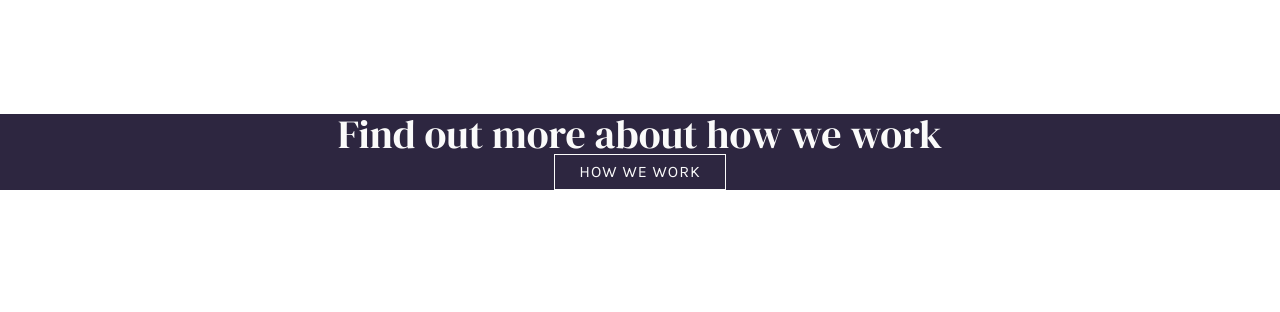
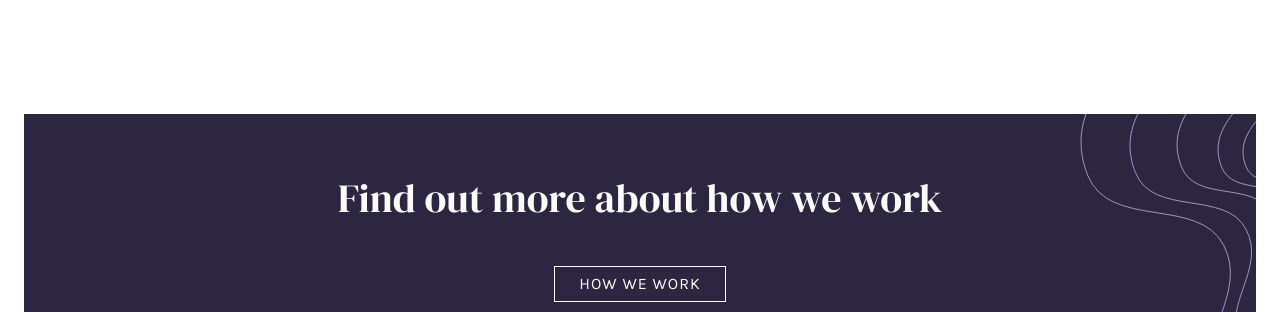
Before and after one commit to smajewski1980/insure_landing_page, a plain HTML site: page index.html in a window 1280 px wide. Shown: the part 3150-3462 px from the top of the page. Drawn offline with Linux system fonts and the light colour scheme; a web font is replaced by a local one.

Commit message:
styled section-cta

```diff
--- a/index.html
+++ b/index.html
@@ -112,6 +112,7 @@
     </section>
 
     <section class="section-cta">
+      <img src="/images/bg-pattern-how-we-work-mobile.svg" alt="" />
       <p>Find out more about how we work</p>
       <button>HOW WE WORK</button>
     </section>
--- a/sass/layout/_section-cta.scss
+++ b/sass/layout/_section-cta.scss
@@ -1,7 +1,21 @@
 @use "../abstracts/variables" as *;
 
 .section-cta {
+  position: relative;
+  img {
+    position: absolute;
+    top: 0;
+    right: 0;
+    z-index: 1;
+  }
   color: $neutral-very-light-gray;
   background-color: $primary-dk-violet;
-  margin-block: 8rem;
+  margin: 8rem 1.5rem;
+  padding: 4rem 1.5rem;
+
+  p {
+    margin-bottom: 3rem;
+    position: relative;
+    z-index: 5;
+  }
 }
--- a/sass/layout/_section-different.scss
+++ b/sass/layout/_section-different.scss
@@ -1,10 +1,6 @@
 @use "../abstracts/mixins" as *;
 
 .section-different {
-  // * {
-  //   outline: 2px solid lime;
-  // }
-
   &::before {
     @include section-decoration;
   }
```
Also changed, not shown: styles/main.css, 1 other file.
